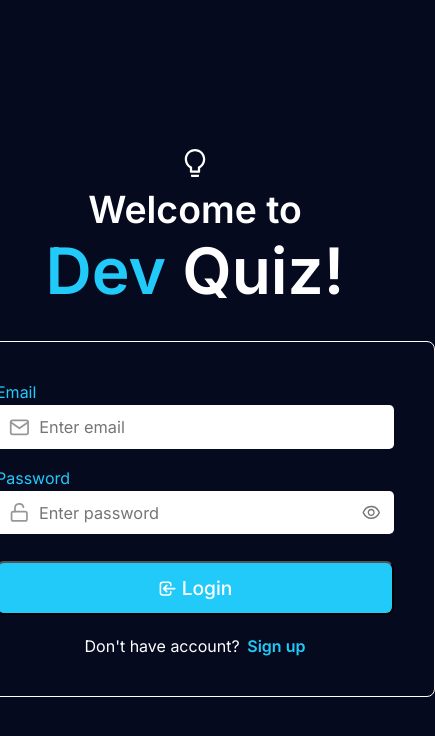
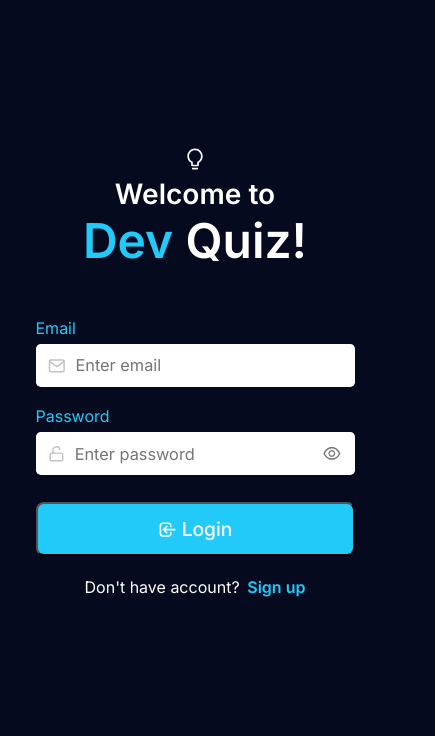
Before and after one commit to Gokul-Gopi/dev-quiz, a React (Vite) app: page / in a window 390 px wide. Shown: the top 736 px of the page, 435 px wide, since content can reach past the window. Built offline with nearby package versions, Linux system fonts and the light colour scheme.

Commit message:
refactored files and added responsiveness
css being used by multiple components placed in a single css file with
.common used in name, responsiveness added to landing page

```diff
--- a/src/components/FormInputs/Input.css
+++ b/src/components/FormInputs/Input.common.css
@@ -6,7 +6,7 @@
 
 label {
   color: var(--primary-color);
-  margin-bottom: 0.2rem;
+  margin-bottom: 0.4rem;
 }
 
 input {
@@ -28,6 +28,11 @@ input:focus {
   gap: 0.6rem;
 }
 
+.input-icon {
+  color: #c2c2c2;
+  font-size: 1.1rem;
+}
+
 .error-message {
   color: red;
   margin-top: 0.4rem;
--- a/src/components/FormInputs/PasswordInput.tsx
+++ b/src/components/FormInputs/PasswordInput.tsx
@@ -1,6 +1,6 @@
 import { useState } from "react";
 import { IFormInput } from "../../utils/types";
-import "./Input.css";
+import "./Input.common.css";
 import { AiOutlineEyeInvisible, AiOutlineEye } from "react-icons/ai";
 
 export const PasswordInput = ({
--- a/src/components/FormInputs/TextInput.tsx
+++ b/src/components/FormInputs/TextInput.tsx
@@ -1,5 +1,5 @@
 import { IFormInput } from "../../utils/types";
-import "./Input.css";
+import "./Input.common.css";
 
 export const TextInput = ({
   label,
--- a/src/components/LoginForm/LoginForm.css
+++ b/src/components/Forms/Form.common.css
@@ -2,7 +2,7 @@ form {
   display: flex;
   flex-direction: column;
   justify-content: center;
-  border: 1px solid white;
+  border: 2px solid white;
   padding: 2.5rem;
   border-radius: 0.5rem;
   min-width: 30rem;
@@ -28,3 +28,11 @@ form {
   margin-left: 0.2rem;
   cursor: pointer;
 }
+
+@media screen and (max-width: 600px) {
+  form {
+    min-width: 90%;
+    padding: 1rem;
+    border: none;
+  }
+}
--- a/src/components/LoginForm/LoginForm.tsx
+++ b/src/components/Forms/LoginForm.tsx
@@ -1,6 +1,6 @@
 import { useForm } from "react-hook-form";
 import { TextInput } from "../FormInputs/TextInput";
-import "./LoginForm.css";
+import "./Form.common.css";
 import { FiMail, FiUnlock } from "react-icons/fi";
 import { HiOutlineLogin } from "react-icons/hi";
 import { IconButton } from "../IconButton/IconButton";
@@ -25,7 +25,7 @@ export const LoginForm = () => {
         label="Email"
         name="email"
         placeholder="Enter email"
-        icon={<FiMail style={iconStyle} />}
+        icon={<FiMail className="input-icon" />}
         rules={{
           required: {
             value: true,
@@ -43,7 +43,7 @@ export const LoginForm = () => {
         label="Password"
         name="password"
         placeholder="Enter password"
-        icon={<FiUnlock style={iconStyle} />}
+        icon={<FiUnlock className="input-icon" />}
         rules={{
           required: {
             value: true,
@@ -63,8 +63,3 @@ export const LoginForm = () => {
     </form>
   );
 };
-
-export const iconStyle = {
-  color: "#979797",
-  fontSize: "1.3rem",
-};
--- a/src/pages/LandingPage/LandingPage.css
+++ b/src/pages/LandingPage/LandingPage.css
@@ -19,3 +19,13 @@
 .headings h1 span {
   color: var(--primary-color);
 }
+
+@media screen and (max-width: 600px) {
+  .landing-page {
+    min-height: 90vh;
+  }
+
+  .headings {
+    font-size: 1.5rem;
+  }
+}
--- a/src/pages/LandingPage/LandingPage.tsx
+++ b/src/pages/LandingPage/LandingPage.tsx
@@ -1,6 +1,6 @@
 import "./LandingPage.css";
 import { AiOutlineBulb } from "react-icons/ai";
-import { LoginForm } from "../../components/LoginForm/LoginForm";
+import { LoginForm } from "../../components/Forms/LoginForm";
 
 export const LandingPage = () => {
   return (
```
